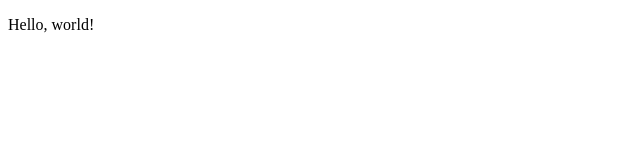
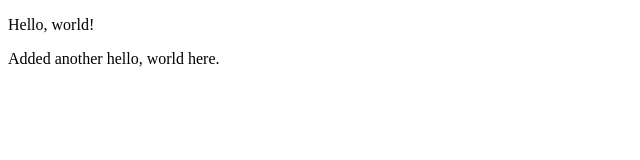
Before and after one commit to CaraNetzer/repo-test, a plain HTML site: page index.html in a window 1280 px wide. Shown: the whole page, without its empty margins (0-640 px from the left). Drawn offline with Linux system fonts and the light colour scheme.

```diff
--- a/index.html
+++ b/index.html
@@ -9,6 +9,7 @@
 </head>
 <body>
     <p>Hello, world!</p>
+    <p>Added another hello, world here.</p>
 </body>
 <script src=""></script>
 </html>
```
